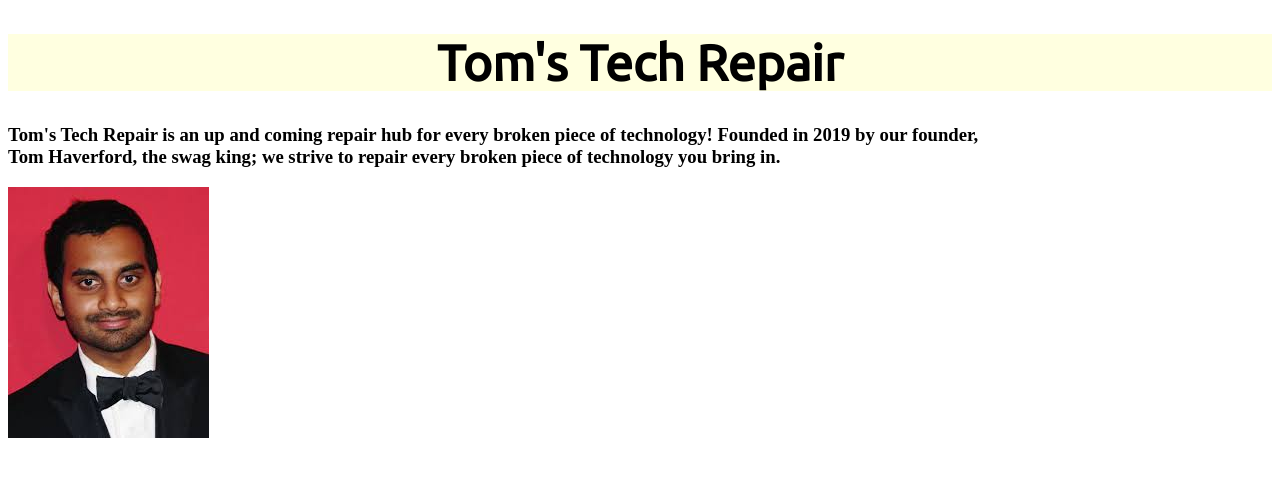
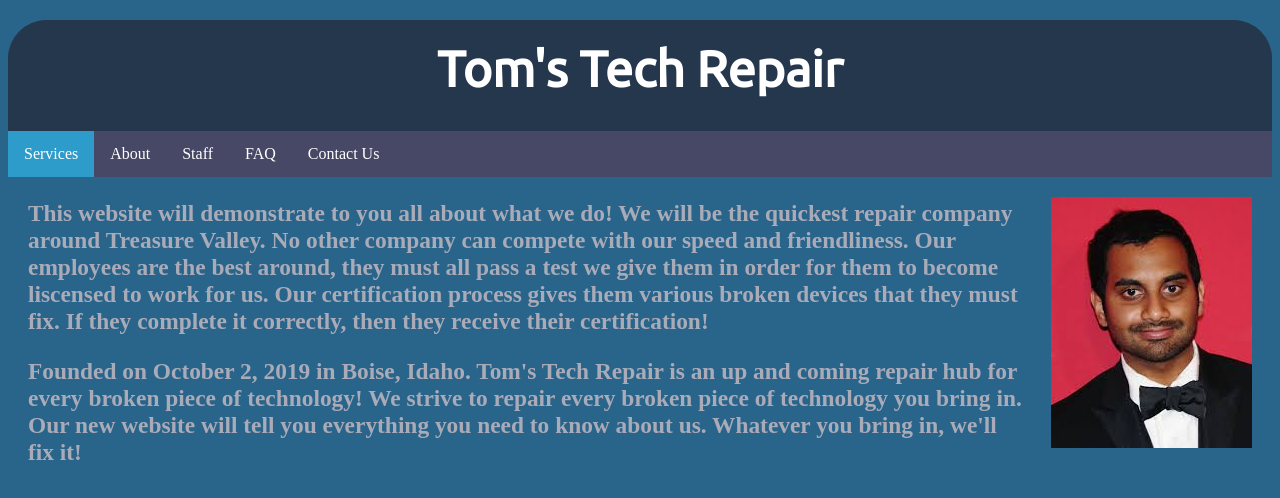
Before and after one commit to mikenator5/Advanced_Web_Design, a plain HTML site: page index.html in a window 1280 px wide. Drawn offline with Linux system fonts and the light colour scheme.

Commit message:
Finished index.html

```diff
--- a/css/index.css
+++ b/css/index.css
@@ -1,14 +1,74 @@
 body {
-    background-color: white;
+    background-color: #29648a;
 }
 
+/*Color Scheme used:
+    #25274D
+    #464866
+    #AAABB8
+    #2E9CCA
+    #29648A
+*/
 #mainH1 {
-    background-color: lightyellow;
+    background-color: #25374d;
     text-align: center;
     font-family: 'Ubuntu', sans-serif;
+    color: white;
     font-size: 50px;
+    margin-top: 20px;
+    padding-top: 20px;
+    padding-bottom: 0px;
+    border-radius: 40px;
 }
 
 #intro {
+    width: 100%;
+    color: #aaabb8;
+}
+
+.content {
     width: 1000px;
+    float: left;
+    padding-left: 20px;
+    font-size: 20px;
 }
+#tom {
+    float: right;
+    padding-right: 20px;
+    padding-top: 20px;
+}
+#head {
+    background-color: #25374d;
+    border-radius: 40px;
+}
+
+#nav-ul {
+    list-style-type: none;
+    margin: 0;
+    padding: 0;
+    overflow: hidden;
+    background-color: #464866;
+    margin-top: 20px;
+}
+
+.nav-li {
+    float: left;
+    text-align: center;
+}
+
+.nav-li a {
+    display: block;
+    color: white;
+    text-align: center;
+    padding: 14px 16px;
+    text-decoration: none;
+}
+
+.nav-li a:hover:not(.active) {
+    background-color: #ddd;
+}
+
+.nav-li a.active {
+    color: white;
+    background-color: #2e9cca;
+}
--- a/index.html
+++ b/index.html
@@ -9,11 +9,27 @@
     <title>Tom's Tech Repair</title>
 </head>
 <body>
-    <h1 id="mainH1">Tom's Tech Repair</h1>
+    <div id="head">
+
+        <h1 id="mainH1">Tom's Tech Repair</h1>
+
+        <div id="nav">
+            <ul id="nav-ul">
+                <li class="nav-li"><a class="active" href="">Services</a></li>
+                <li class="nav-li"><a href="">About</a></li>
+                <li class="nav-li"><a href="">Staff</a></li>
+                <li class="nav-li"><a href="">FAQ</a></li>
+                <li class="nav-li"><a href="">Contact Us</a></li>
+            </ul>
+        </div>
+    </div>
 
     <div id="intro">
-        <h3>Tom's Tech Repair is an up and coming repair hub for every broken piece of technology! Founded in 2019 by our founder, Tom Haverford, the swag king; we strive to repair every broken piece of technology you bring in.</h3>
-        <img src="images/tom.jpeg" alt="Tom">
+        <div class="content">
+            <h3>This website will demonstrate to you all about what we do! We will be the quickest repair company around Treasure Valley. No other company can compete with our speed and friendliness. Our employees are the best around, they must all pass a test we give them in order for them to become liscensed to work for us. Our certification process gives them various broken devices that they must fix. If they complete it correctly, then they receive their certification!</h3>
+            <h3>Founded on October 2, 2019 in Boise, Idaho. Tom's Tech Repair is an up and coming repair hub for every broken piece of technology! We strive to repair every broken piece of technology you bring in. Our new website will tell you everything you need to know about us. Whatever you bring in, we'll fix it!</h3>
+        </div>
+        <img id="tom" src="images/tom.jpeg" alt="Tom">
     </div>
 </body>
 </html>
```
